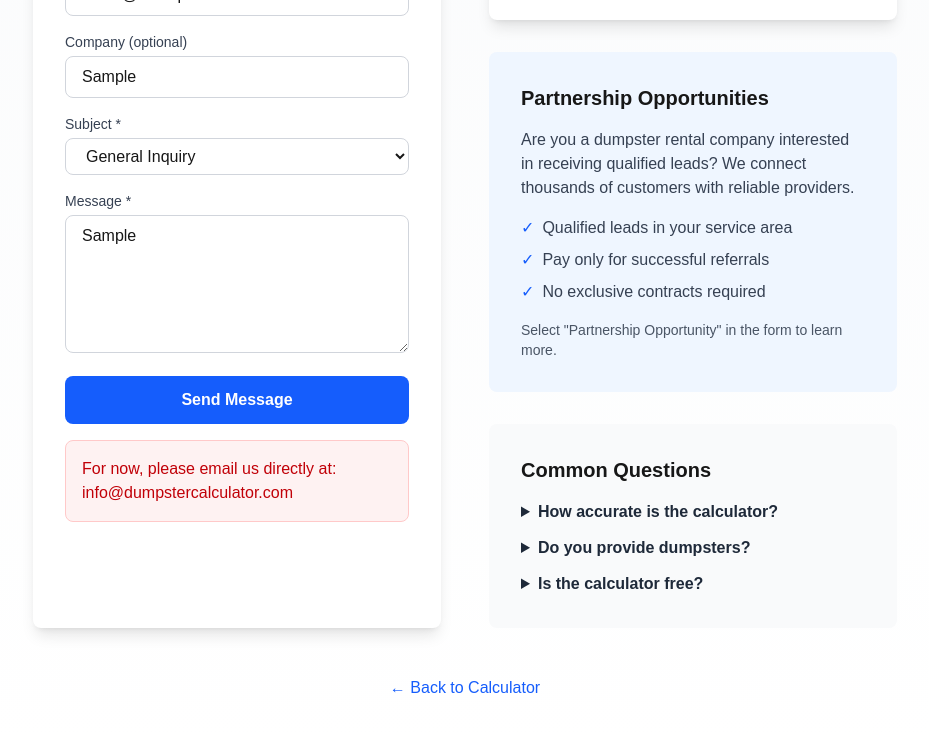
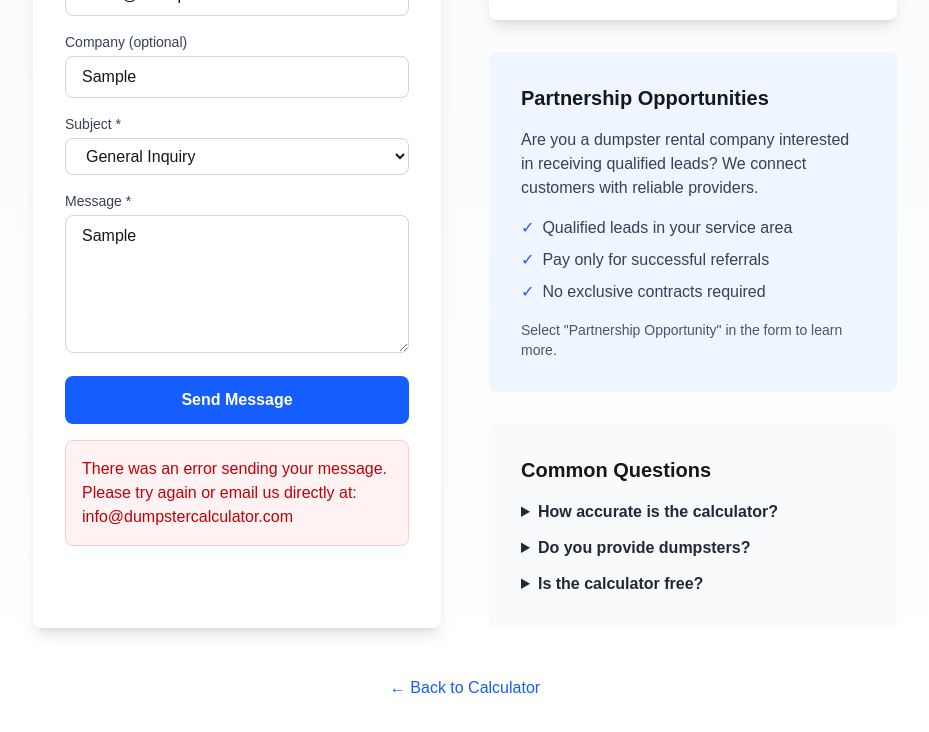
Before and after one commit to modernsitebuilders/dumpster-calculator, a Next.js app: page /contact in a window 1280 px wide. Both pictures are taken after typing "Sample", "name@example.com", "Sample", "Sample" into the empty fields and a click on the button "Send Message". Shown: the part 461-1193 px from the top of the page, without its empty margins (175-1104 px from the left). Built offline with nearby package versions, Linux system fonts and the light colour scheme.

Commit message:
contact form

```diff
--- a/app/contact/page.js
+++ b/app/contact/page.js
@@ -1,6 +1,12 @@
 'use client';
 import { useState } from 'react';
 import Link from 'next/link';
+
+export const metadata = {
+  title: 'Contact Us - Dumpster Size Calculator | Partnership Inquiries',
+  description: 'Contact our team for partnership opportunities, questions, or feedback about our dumpster size calculator. We respond within 24-48 hours.',
+  keywords: 'contact dumpster calculator, partnership inquiries, dumpster rental partnerships',
+};
 
 export default function ContactPage() {
   const [formData, setFormData] = useState({
@@ -25,10 +31,8 @@ export default function ContactPage() {
     setLoading(true);
     setStatus('');
 
-    // For now, we'll use a form submission service
-    // You can replace this with your own backend later
     try {
-      const response = await fetch('https://formspree.io/f/YOUR_FORM_ID', {
+      const response = await fetch('https://formspree.io/f/mrbavbyl', {
         method: 'POST',
         headers: {
           'Content-Type': 'application/json'
@@ -175,7 +179,7 @@ export default function ContactPage() {
               {status === 'error' && (
                 <div className="p-4 bg-red-50 border border-red-200 rounded-lg">
                   <p className="text-red-700">
-                    For now, please email us directly at: info@dumpstercalculator.com
+                    There was an error sending your message. Please try again or email us directly at: info@dumpstercalculator.com
                   </p>
                 </div>
               )}
@@ -205,7 +209,7 @@ export default function ContactPage() {
             <div className="bg-blue-50 rounded-lg p-8">
               <h3 className="text-xl font-bold mb-4">Partnership Opportunities</h3>
               <p className="text-gray-700 mb-4">
-                Are you a dumpster rental company interested in receiving qualified leads? We connect thousands of customers with reliable providers.
+                Are you a dumpster rental company interested in receiving qualified leads? We connect customers with reliable providers.
               </p>
               <ul className="space-y-2 text-gray-700">
                 <li className="flex items-start">
```
